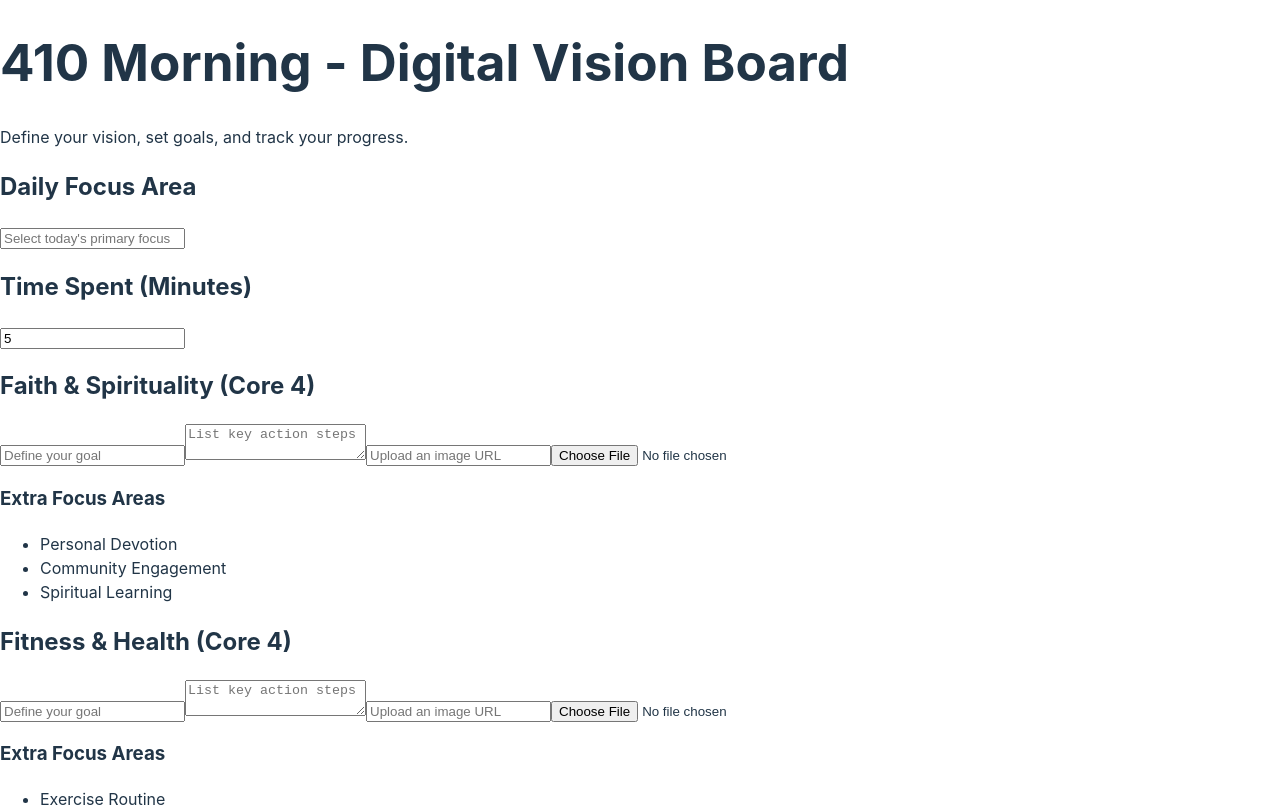
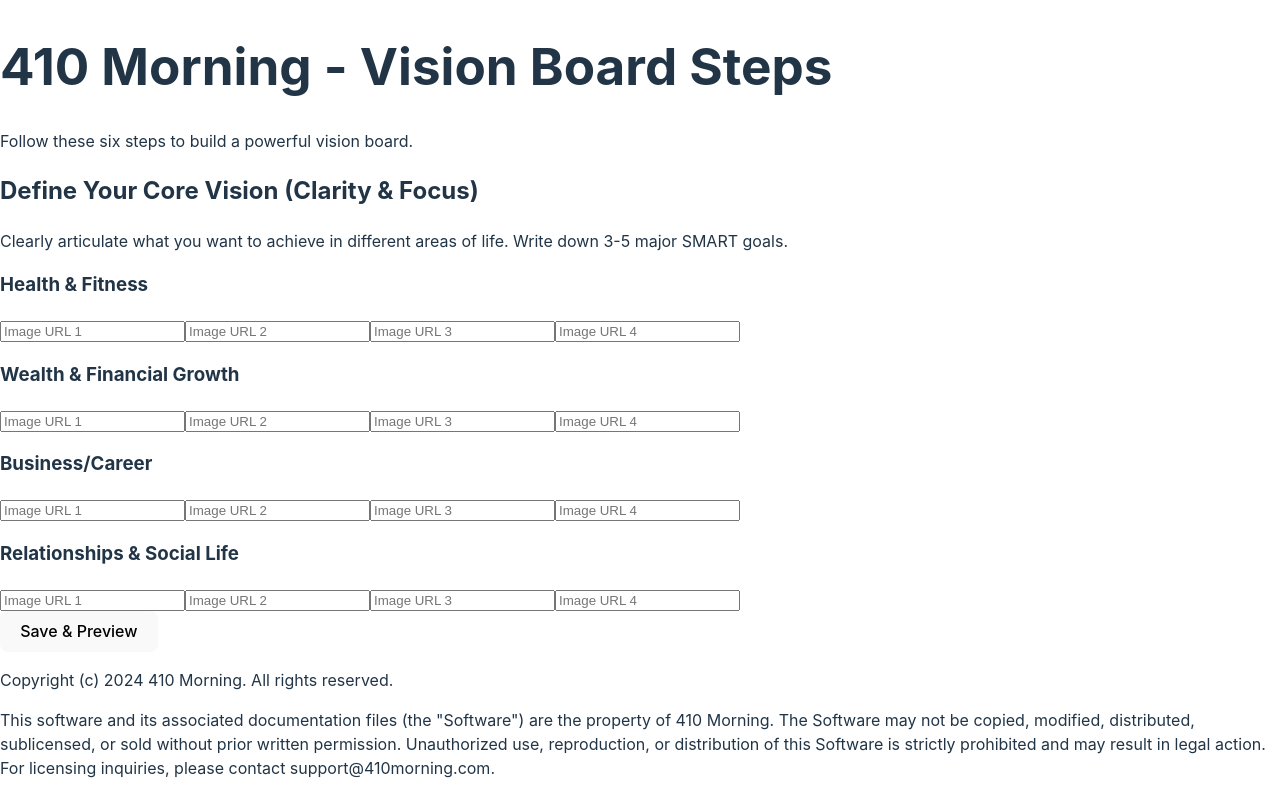
Before and after one commit to mford4444/Digital-Vision-Board, a React (Vite) app: page / in a window 1280 px wide. Shown: the top 807 px of the page. Built offline with nearby package versions, Linux system fonts and the light colour scheme.

Commit message:
Added images and preview functions

```diff
--- a/src/VisionBoard.jsx
+++ b/src/VisionBoard.jsx
@@ -5,131 +5,118 @@ import { Input } from "./components/ui/input";
 import { Textarea } from "./components/ui/textarea";
 
 export default function VisionBoard() {
-  const [goals, setGoals] = useState([
+  const [state, setState] = useState({
+    steps: [
       {
-      category: "Faith & Spirituality",
-      goal: "",
-      actions: "",
-      image: "",
-      file: null,
-      subcategories: ["Personal Devotion", "Community Engagement", "Spiritual Learning"]
+        title: "Define Your Core Vision (Clarity & Focus)",
+        description:
+          "Clearly articulate what you want to achieve in different areas of life. Write down 3-5 major SMART goals.",
+        categories: [
+          {
+            name: "Health & Fitness",
+            images: ["", "", "", ""]
           },
           {
-      category: "Fitness & Health",
-      goal: "",
-      actions: "",
-      image: "",
-      file: null,
-      subcategories: ["Exercise Routine", "Nutrition", "Mental Well-being"]
+            name: "Wealth & Financial Growth",
+            images: ["", "", "", ""]
           },
           {
-      category: "Finances & Wealth",
-      goal: "",
-      actions: "",
-      image: "",
-      file: null,
-      subcategories: ["Savings", "Investments", "Career Growth"]
+            name: "Business/Career",
+            images: ["", "", "", ""]
           },
           {
-      category: "Family & Relationships",
-      goal: "",
-      actions: "",
-      image: "",
-      file: null,
-      subcategories: ["Quality Time", "Communication", "Support & Encouragement"]
+            name: "Relationships & Social Life",
+            images: ["", "", "", ""]
           }
-  ]);
+        ],
+      }
+    ],
+    showPreview: false,
+    isMobileView: false
+  });
 
-  const [dailyFocus, setDailyFocus] = useState("");
-  const [timeSpent, setTimeSpent] = useState(5);
-
-  const handleChange = (index, field, value) => {
-    const updatedGoals = [...goals];
-    updatedGoals[index][field] = value;
-    setGoals(updatedGoals);
-  };
-
-  const handleFileUpload = (index, file) => {
-    const updatedGoals = [...goals];
-    updatedGoals[index].file = file;
-    setGoals(updatedGoals);
+  const handleInputChange = (stepIndex, categoryIndex, imageIndex, value) => {
+    setState((prevState) => {
+      const updatedSteps = [...prevState.steps];
+      updatedSteps[stepIndex].categories[categoryIndex].images[imageIndex] = value;
+      return { ...prevState, steps: updatedSteps };
+    });
   };
 
   return (
     <div className="p-6 max-w-4xl mx-auto">
-      <h1 className="text-2xl font-bold mb-4">410 Morning - Digital Vision Board</h1>
-      <p className="mb-4 text-gray-600">Define your vision, set goals, and track your progress.</p>
+      <h1 className="text-2xl font-bold mb-4">410 Morning - Vision Board Steps</h1>
+      <p className="mb-4 text-gray-600">Follow these six steps to build a powerful vision board.</p>
 
-      <div className="mb-6 p-4 border border-gray-300 rounded-lg">
-        <h2 className="text-xl font-semibold mb-2">Daily Focus Area</h2>
-        <Input
-          placeholder="Select today's primary focus"
-          value={dailyFocus}
-          onChange={(e) => setDailyFocus(e.target.value)}
-          className="mb-2"
-        />
-        <h2 className="text-xl font-semibold mb-2">Time Spent (Minutes)</h2>
-        <Input
-          type="number"
-          min="5"
-          max="15"
-          value={timeSpent}
-          onChange={(e) => setTimeSpent(Number(e.target.value))}
-        />
-      </div>
-
+      {!state.showPreview ? (
         <div className="grid gap-6">
-        {goals.map((goal, index) => (
+          {state.steps.map((step, index) => (
             <Card key={index} className="p-4 border border-gray-300 rounded-lg shadow-md">
               <CardContent>
-              <h2 className="text-xl font-semibold mb-2">{goal.category} (Core 4)</h2>
+                <h2 className="text-xl font-semibold mb-2">{step.title}</h2>
+                <p className="mb-2 text-gray-700">{step.description}</p>
+                {step.categories && (
+                  <div>
+                    {step.categories.map((category, i) => (
+                      <div key={i} className="mb-4">
+                        <h3 className="text-lg font-semibold">{category.name}</h3>
+                        <div className="grid grid-cols-2 gap-2">
+                          {category.images.map((image, j) => (
                             <Input
-                placeholder="Define your goal"
-                value={goal.goal}
-                onChange={(e) => handleChange(index, "goal", e.target.value)}
-                className="mb-2"
+                              key={j}
+                              type="text"
+                              placeholder={`Image URL ${j + 1}`}
+                              value={image}
+                              onChange={(e) => handleInputChange(index, i, j, e.target.value)}
                             />
-              <Textarea
-                placeholder="List key action steps"
-                value={goal.actions}
-                onChange={(e) => handleChange(index, "actions", e.target.value)}
-              />
-              <Input
-                placeholder="Upload an image URL"
-                value={goal.image}
-                onChange={(e) => handleChange(index, "image", e.target.value)}
-                className="mb-2"
-              />
-              <input
-                type="file"
-                accept="image/*"
-                onChange={(e) => handleFileUpload(index, e.target.files[0])}
-                className="mb-2"
-              />
-              {goal.image && <img src={goal.image} alt="Goal Visual" className="w-full h-32 object-cover mt-2 rounded-lg" />}
-              {goal.file && <p className="text-gray-600">File uploaded: {goal.file.name}</p>}
-              <div className="mt-4">
-                <h3 className="text-lg font-semibold">Extra Focus Areas</h3>
-                <ul className="list-disc list-inside text-gray-600">
-                  {goal.subcategories.map((sub, subIndex) => (
-                    <li key={subIndex}>{sub}</li>
                           ))}
-                </ul>
+                        </div>
+                      </div>
+                    ))}
+                  </div>
+                )}
+              </CardContent>
+            </Card>
+          ))}
+          <Button onClick={() => setState((prevState) => ({ ...prevState, showPreview: true }))}>Save & Preview</Button>
+        </div>
+      ) : (
+        <div className="grid gap-6">
+          <h2 className="text-2xl font-semibold mb-4">Vision Board Preview</h2>
+          <div className="flex gap-4">
+            <Button onClick={() => setState((prevState) => ({ ...prevState, isMobileView: false }))}>Desktop View</Button>
+            <Button onClick={() => setState((prevState) => ({ ...prevState, isMobileView: true }))}>Mobile View</Button>
+          </div>
+          <div className={state.isMobileView ? "flex flex-col gap-4 items-center" : "grid grid-cols-2 gap-4"}>
+            {state.steps[0].categories.map((category, i) => (
+              <Card key={i} className="p-4 border border-gray-300 rounded-lg shadow-md w-full">
+                <CardContent>
+                  <h3 className="text-lg font-semibold mb-2">{category.name}</h3>
+                  <div className={state.isMobileView ? "flex flex-col gap-4" : "grid grid-cols-2 gap-2"}>
+                    {category.images.map((image, j) => (
+                      image ? <img key={j} src={image} alt={`Preview ${category.name} ${j + 1}`} className={`rounded-lg ${state.isMobileView ? 'w-3/4 h-40 object-cover' : 'w-full h-32 object-cover'}`} /> : null
+                    ))}
                   </div>
                 </CardContent>
               </Card>
             ))}
           </div>
-      <Button className="mt-6 w-full">Save Your Vision Board</Button>
-      <div className="mt-8 p-4 border-t border-gray-300">
-        <h2 className="text-lg font-semibold">License</h2>
-        <p className="text-sm text-gray-600">
-          Copyright (c) 2024 410 Morning. All rights reserved. This software and its associated documentation files (the "Software") are the property of 410 Morning. The Software may not be copied, modified, distributed, sublicensed, or sold without prior written permission. Unauthorized use, reproduction, or distribution of this Software is strictly prohibited and may result in legal action. For licensing inquiries, please contact support@410morning.com.
+          <Button onClick={() => setState((prevState) => ({ ...prevState, showPreview: false }))}>Edit Vision Board</Button>
+        </div>
+      )}
+      <div className="text-center mt-8 text-gray-500 text-sm">
+        <p>Copyright (c) 2024 410 Morning. All rights reserved.</p>
+        <p>
+          This software and its associated documentation files (the "Software") are the property of 410 Morning.
+          The Software may not be copied, modified, distributed, sublicensed, or sold without prior written permission.
+          Unauthorized use, reproduction, or distribution of this Software is strictly prohibited and may result in legal action.
+          For licensing inquiries, please contact support@410morning.com.
         </p>
       </div>
     </div>
   );
 }
+
 
 // .gitignore file
 const gitignore = `
```
Lines whose indentation alone changed are shown as unchanged.
